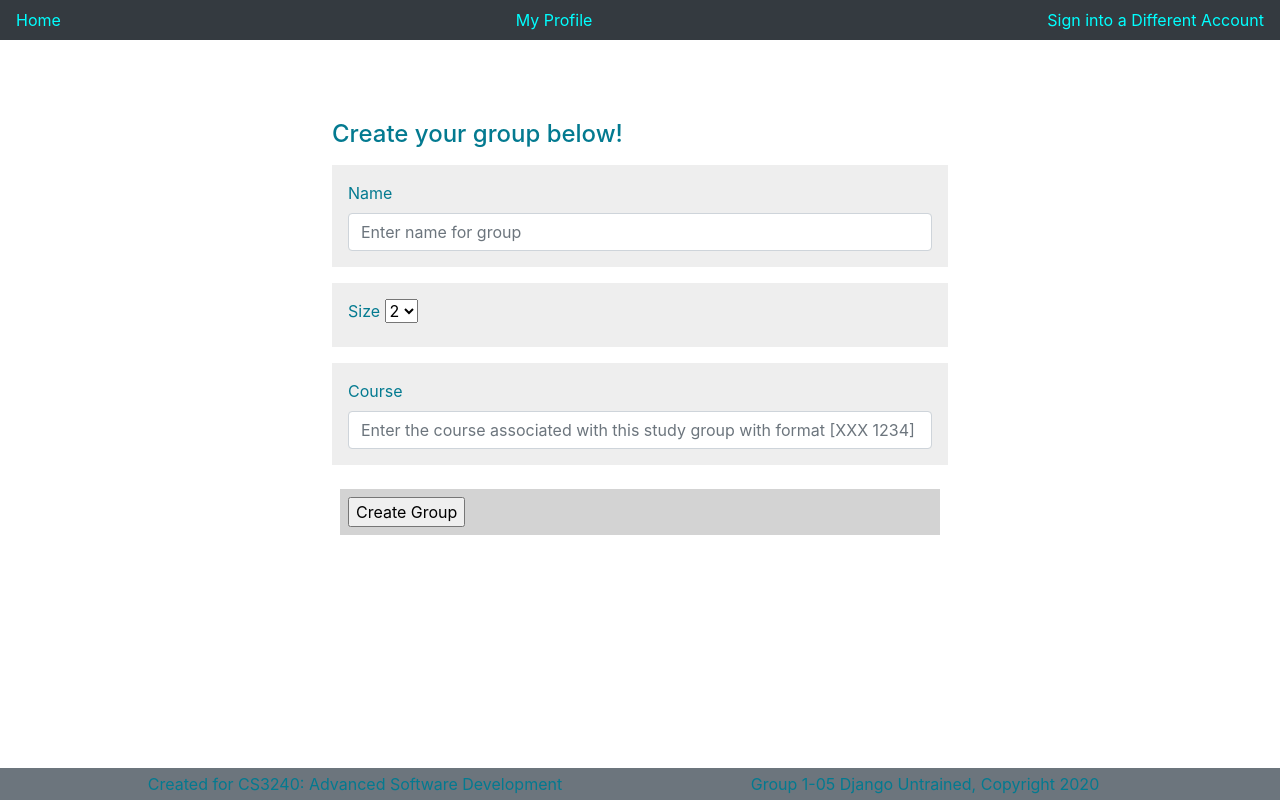
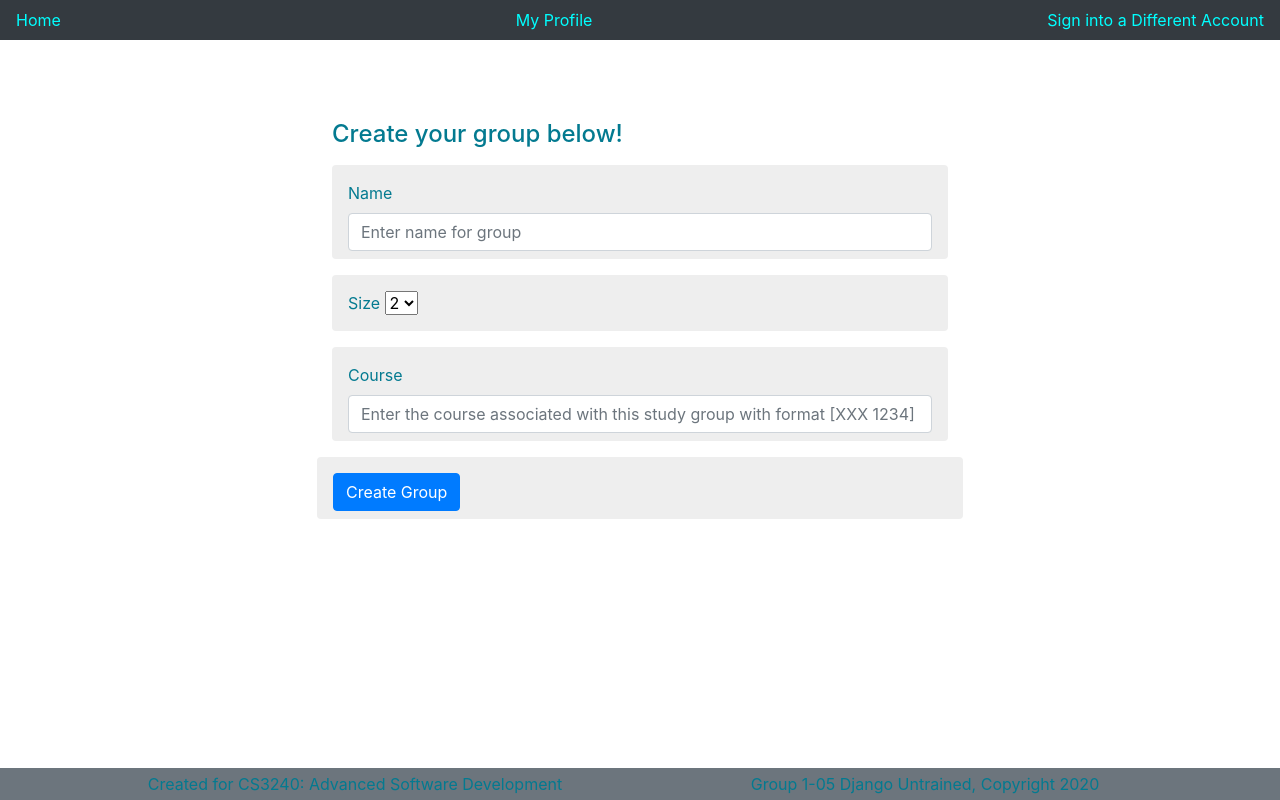
Before and after one commit to borjainglefernandez/3240-Study-Buddy-Project, a Django app: page /groups/create in a window 1280 px wide. Run offline with Django 3.2, Linux system fonts and the light colour scheme; a user stored in the database is signed in; parts of the project's set-up code (start-up, migrations or seed data) failed here and were passed over; some libraries are stand-ins or nearby versions.

Commit message:
Group creation edited

```diff
--- a/static/css/created.css
+++ b/static/css/created.css
@@ -3,7 +3,6 @@
     --secondary: #00FFFF;
     --tertiary: #ffd700;
     --text: #037a90;
-    --radius: 20px;
 }
 
 .off-white {
--- a/studygroups/templates/studygroups/groupCreate.html
+++ b/studygroups/templates/studygroups/groupCreate.html
@@ -14,7 +14,7 @@
             <!--
              Label for the group's name
             -->
-            <div class="form-group w-100 p-3 off-white">
+            <div class="form-group w-100 mb-3 off-white px-3 pb-2 pt-3 rounded">
                 <label for="Name"> Name</label>
                 <input type="text" class="form-control" name="Name" id="Name" placeholder="Enter name for group"
                        value="">
@@ -22,7 +22,7 @@
             <!--
              Label for the group's size
             -->
-            <div class="form-group w-100 p-3 off-white">
+            <div class="form-group w-100 mb-3 off-white px-3 pb-2 pt-3 rounded">
                 <label for="Size">Size</label>
                 <select id="Size" name="Size">
                     {% with '2 3 4 5 6 7 8 9' as sizeOptions %}
@@ -36,14 +36,14 @@
              <!--
              Label for the group's course
             -->
-            <div class="form-group w-100 p-3 off-white">
+            <div class="form-group w-100 mb-3 off-white px-3 pb-2 pt-3 rounded">
                 <label for="Class"> Course</label>
                 <input type="text" class="form-control" name="Class" id="Class" placeholder="Enter the course associated with this study group with format [XXX 1234]"
                        value="">
             </div>
 
-            <div class="row my-4 mx-2 px-2 py-2" style="background: lightgray">
-                <input type="submit" value="Create Group">
+            <div class="row mb-3 off-white px-3 pb-2 pt-3 rounded">
+                <input class="btn btn-primary" type="submit" value="Create Group">
             </div>
 
         </form>
```
